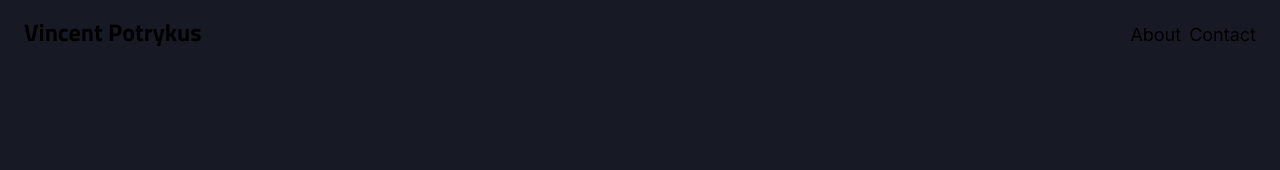
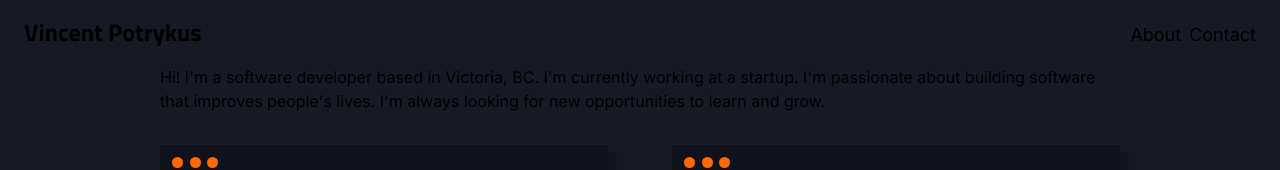
Before and after one commit to vnctptr/portfolio, a Next.js app: page / in a window 1280 px wide. Shown: the top 170 px of the page. Built offline with nearby package versions, Linux system fonts and the light colour scheme.

Commit message:
Add about section

```diff
--- a/app/page.tsx
+++ b/app/page.tsx
@@ -9,7 +9,17 @@ export default function Home() {
   return (
     <>
       <Navbar></Navbar>
-      <main className="flex min-h-screen flex-col items-center justify-between p-24">
+
+      <main className="flex flex-col items-center justify-between">
+        <div className="grid text-center lg:max-w-5xl lg:w-full lg:mb-0 lg:grid-cols-2 lg:text-left">
+          <div className="col-span-2 mx-8">
+            Hi! I'm a software developer based in Victoria, BC. I'm currently
+            working at a startup. I'm passionate about building software that
+            improves people's lives. I'm always looking for new opportunities to
+            learn and grow.
+          </div>
+        </div>
+
         <div className="mb-32 grid text-center lg:max-w-5xl lg:w-full lg:mb-0 lg:grid-cols-2 lg:text-left">
           <Card imageSrc={habitImageSrc} />
           <Card imageSrc={devJournalImageSrc} />
```
